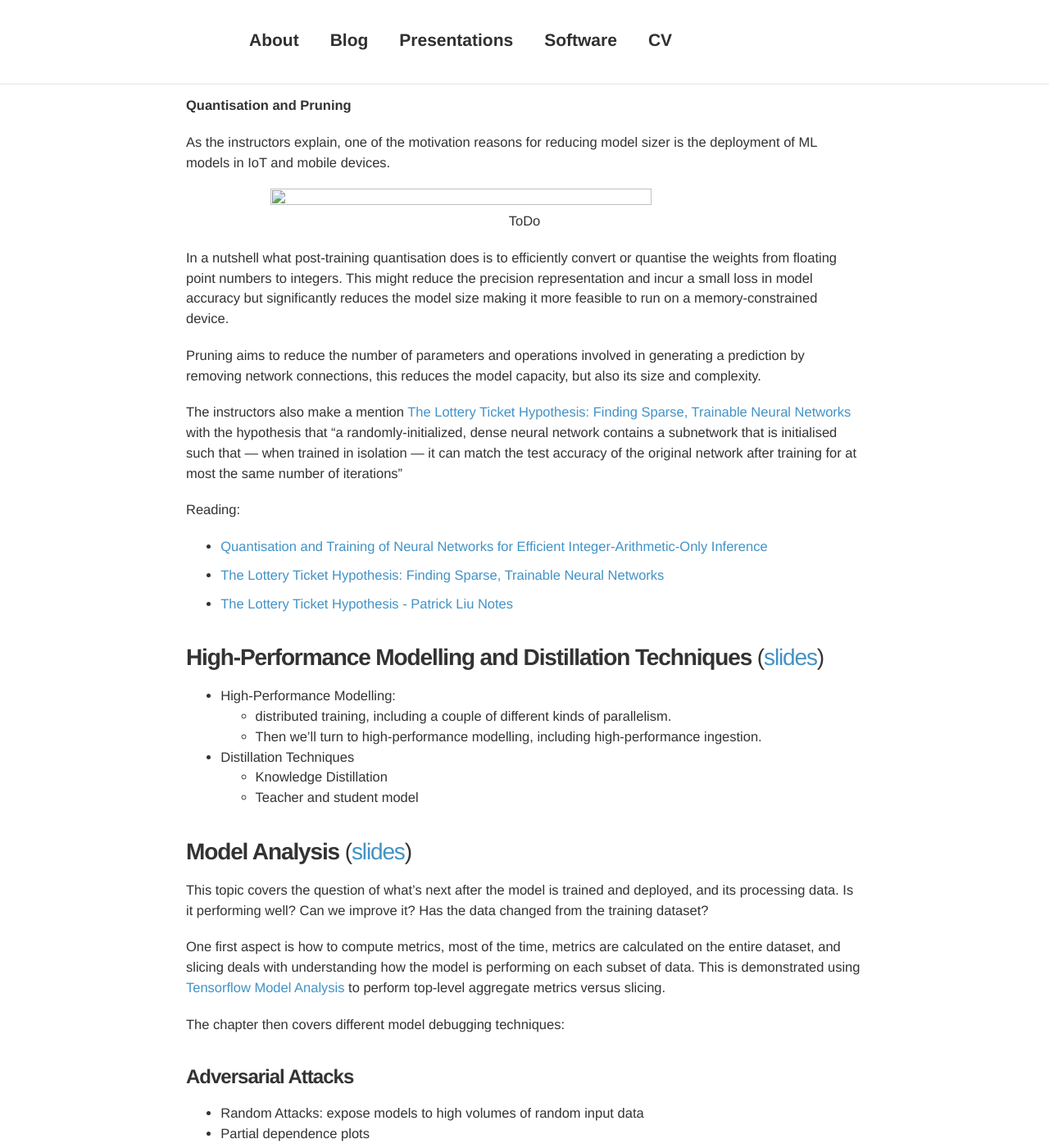
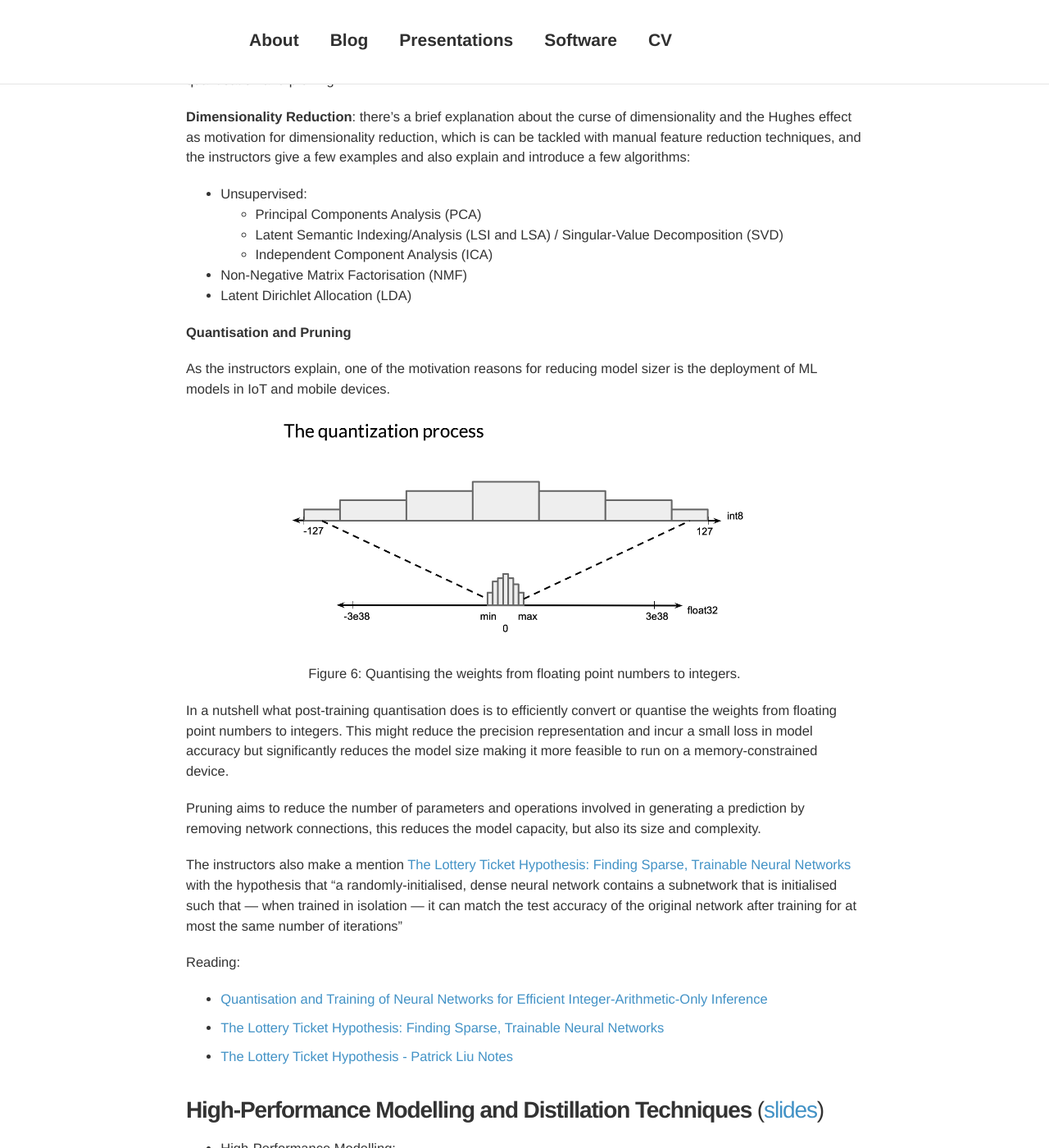
Before and after one commit to davidsbatista/davidsbatista.net, a Jekyll site: the page built from _posts/2023-07-11-Machine_Learning_in_Production.md, in a window 1280 px wide and 1400 px high, scrolled down 5825 px. Shown: the whole window at 82% size. Built offline with Jekyll 4.4.1, drawn with Linux system fonts in a browser that asks for light colours; nearby versions of some CDN libraries; comment, search, counter and statistics services are not loaded.

Commit message:
adding missing files

```diff
--- a/_posts/2023-07-11-Machine_Learning_in_Production.md
+++ b/_posts/2023-07-11-Machine_Learning_in_Production.md
@@ -182,14 +182,14 @@ As the instructors explain, one of the motivation reasons for reducing model siz
 
 <figure>
   <img style="width: 75%; height: 75%" src="/assets/images/2023-07-11-Machine_Learning_in_Production_quantisation.png">
-  <figcaption>ToDo</figcaption>
+  <figcaption>Figure 6: Quantising the weights from floating point numbers to integers. </figcaption>
 </figure>
 
 In a nutshell what post-training quantisation does is to efficiently convert or quantise the weights from floating point numbers to integers. This might reduce the precision representation and incur a small loss in model accuracy but significantly reduces the model size making it more feasible to run on a memory-constrained device.
 
 Pruning aims to reduce the number of parameters and operations involved in generating a prediction by removing network connections, this reduces the model capacity, but also its size and complexity.
 
-The instructors also make a mention [The Lottery Ticket Hypothesis: Finding Sparse, Trainable Neural Networks](https://arxiv.org/abs/1803.03635) with the hypothesis that "a randomly-initialized, dense neural network contains a subnetwork that is initialised such that — when trained in isolation — it can match the test accuracy of the original network after training for at most the same number of iterations"
+The instructors also make a mention [The Lottery Ticket Hypothesis: Finding Sparse, Trainable Neural Networks](https://arxiv.org/abs/1803.03635) with the hypothesis that "a randomly-initialised, dense neural network contains a subnetwork that is initialised such that — when trained in isolation — it can match the test accuracy of the original network after training for at most the same number of iterations"
 
 
 Reading:
```
Also changed, not shown: assets/images/2023-07-11-Machine_Learning_in_Production_quantisation.png (added), assets/images/2023-07-11-Machine_Learning_in_Production_snorkel.png (added).
